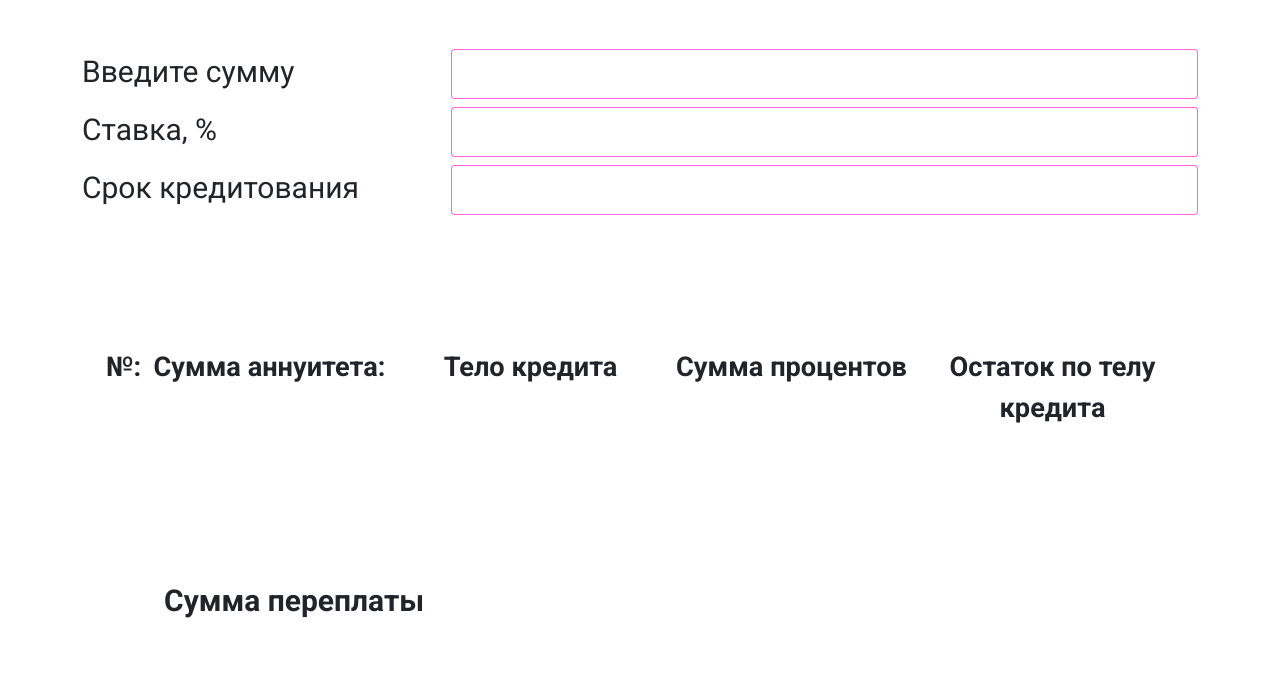
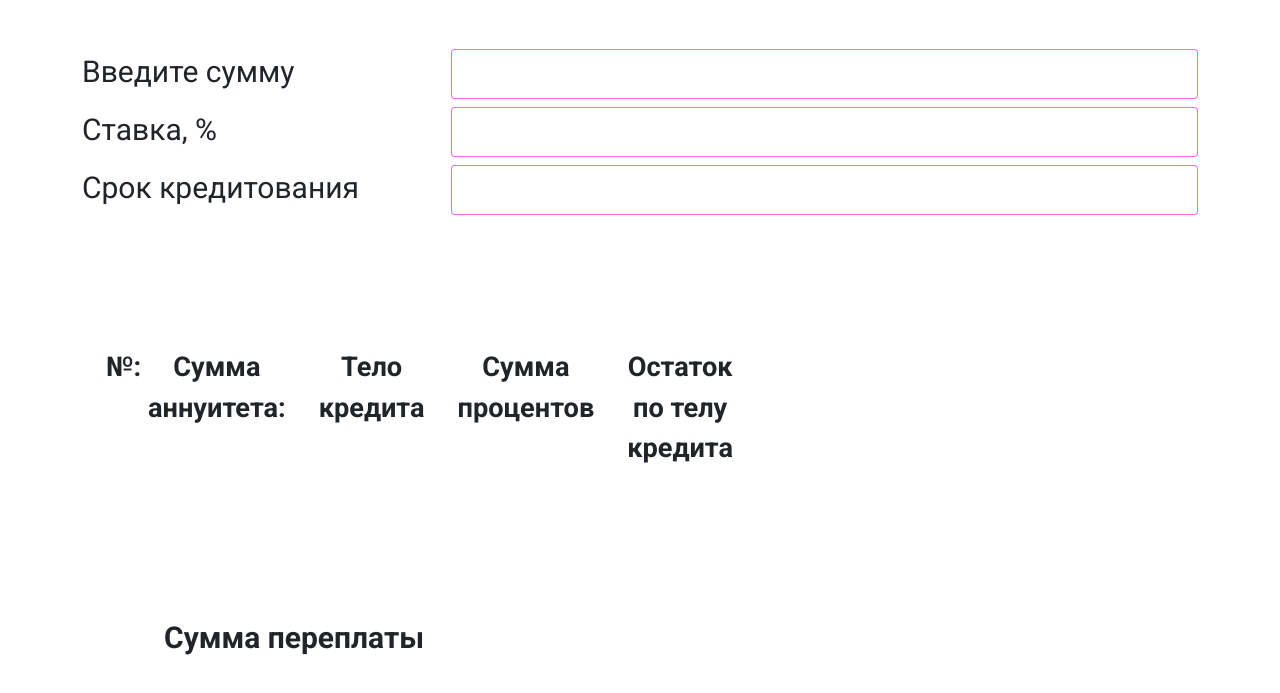
Before and after one commit to Svetlaya87/annuit-calc-hw-3.1, a plain HTML site: page index.html in a window 1280 px wide. Shown: the part 271-964 px from the top of the page. Before the commit the page ends 935 px from the top, so only its background shows below. Drawn offline with Linux system fonts and the light colour scheme.

Commit message:
+ max-width to grid

```diff
--- a/assets/css/style.css
+++ b/assets/css/style.css
@@ -51,8 +51,10 @@ input:invalid {
 }*/
 
 .grid-results {
+    max-width: 690px;
+
     display: grid;
-    grid-template-rows: 10% 1fr 10%;
+    grid-template-rows: 15% 1fr 10%;
     grid-template-columns: 40px repeat(4,1fr);
     grid-gap: 10px;
     row-gap: 15px;
```
